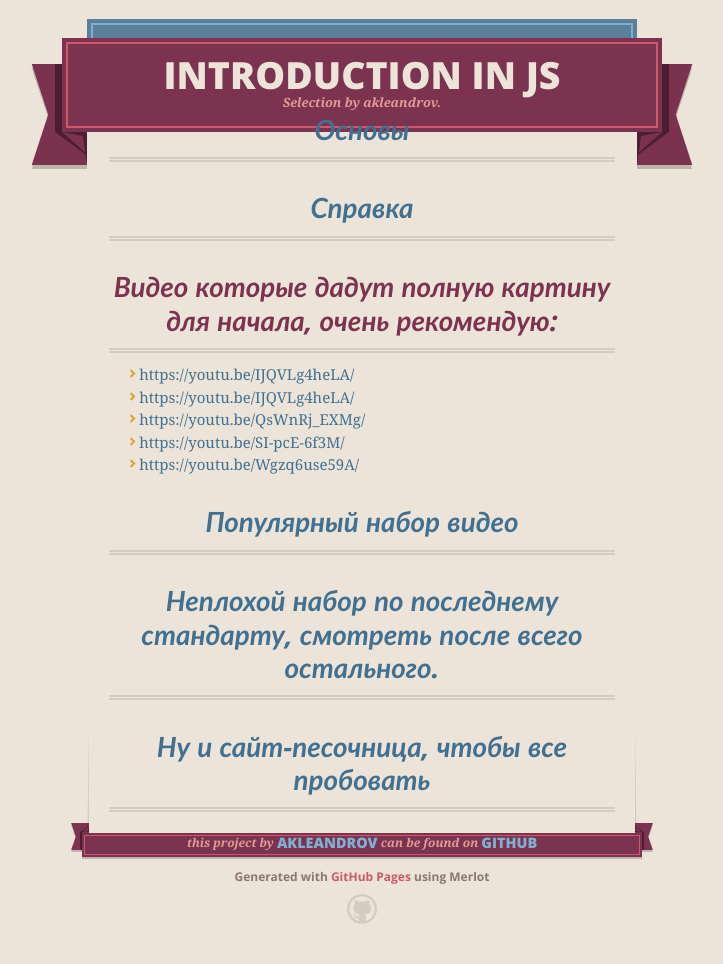
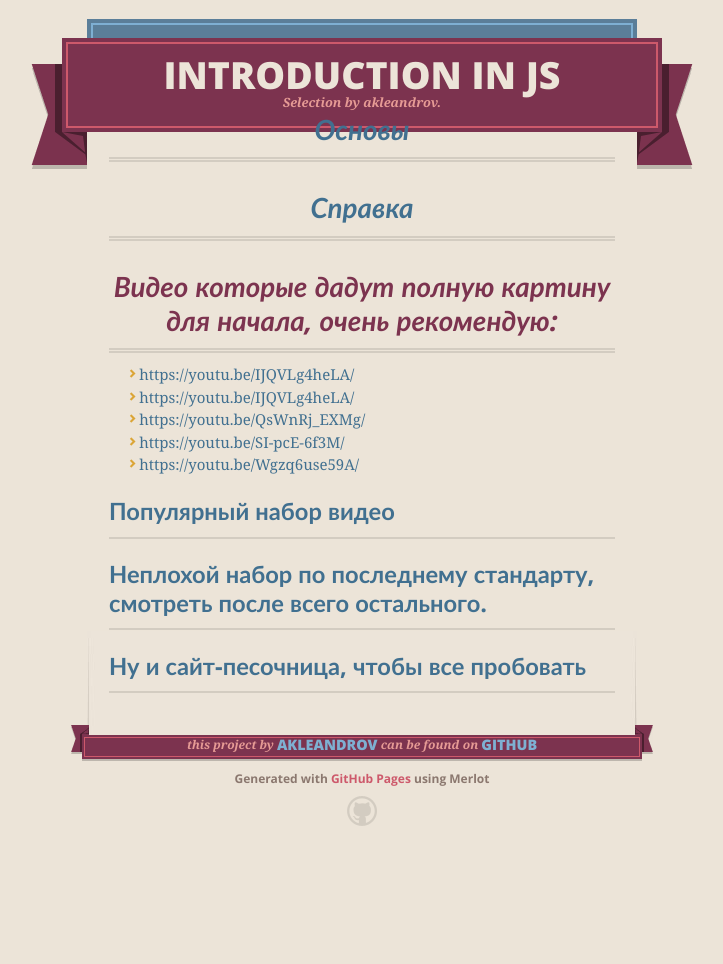
Before and after one commit to akleandrov/pages, a Jekyll site: the page built from js.md, in a window 1280 px wide. Shown: the whole page, without its empty margins (278-1001 px from the left). Built offline with Jekyll 4.4.1, drawn with Linux system fonts in a browser that asks for light colours; nearby versions of some CDN libraries; our own code applies the rules of GitHub Pages for plain Markdown files; after the commit the page ends 900 px from its top, so only the background shows below that.

Commit message:
Fix headers

```diff
--- a/_layouts/main.html
+++ b/_layouts/main.html
@@ -37,7 +37,7 @@
       <span class="banner-fix"></span>
 
 
-      <section id="main_content">
+      <section id="main_content" style="padding-bottom: 20px">
         {{ content }}
       </section>
 
--- a/js.md
+++ b/js.md
@@ -2,10 +2,11 @@
 layout: main
 ---
 
-### [Основы](https://learn.javascript.ru/js)
-### [Справка](https://developer.mozilla.org/ru/)
 
-### Видео которые дадут полную картину для начала, очень рекомендую:
+##### [Основы](https://learn.javascript.ru/js)
+##### [Справка](https://developer.mozilla.org/ru/)
+
+##### Видео которые дадут полную картину для начала, очень рекомендую:
 
 *  [https://youtu.be/IJQVLg4heLA/](https://youtu.be/IJQVLg4heLA/)
 *  [https://youtu.be/IJQVLg4heLA/](https://youtu.be/IJQVLg4heLA/)
@@ -14,8 +15,8 @@
 *  [https://youtu.be/Wgzq6use59A/](https://youtu.be/Wgzq6use59A/)
 
 
-### [Популярный набор видео](https://www.youtube.com/playlist?list=PL363QX7S8MfSxcHzvkNEqMYbOyhLeWwem/)
+###### [Популярный набор видео](https://www.youtube.com/playlist?list=PL363QX7S8MfSxcHzvkNEqMYbOyhLeWwem/)
 
-### [Неплохой набор по последнему стандарту, смотреть после всего остального.](https://www.youtube.com/playlist?list=PLqHlAwsJRxAOpWPtj2T6HhSzX-lKmKV2q)
+###### [Неплохой набор по последнему стандарту, смотреть после всего остального.](https://www.youtube.com/playlist?list=PLqHlAwsJRxAOpWPtj2T6HhSzX-lKmKV2q)
 
-### [Ну и сайт-песочница, чтобы все пробовать](https://jsbin.com)
+###### [Ну и сайт-песочница, чтобы все пробовать](https://jsbin.com)
```
